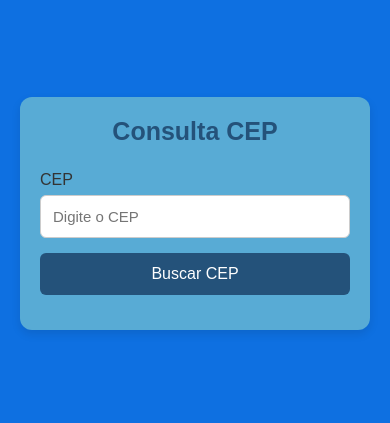
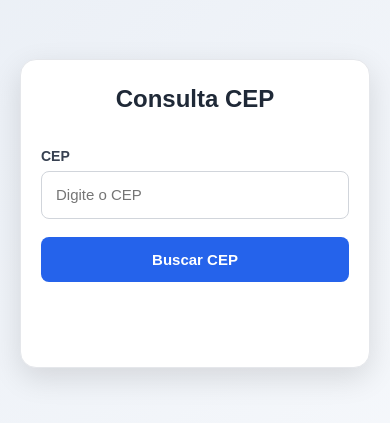
Before and after one commit to isabellesantana-debug/Consulta-cep, a plain HTML site: page index.html in a window 390 px wide. Shown: the part 209-632 px from the top of the page. Drawn offline with Linux system fonts and the light colour scheme.

Commit message:
modified:   style.css

```diff
--- a/style.css
+++ b/style.css
@@ -1,95 +1,463 @@
+/* ---------------------------------
+   CONFIGURAÇÃO GERAL
+--------------------------------- */
 
 * {
+
+    box-sizing: border-box;
+
     margin: 0;
+
     padding: 0;
-    box-sizing: border-box;
+
 }
 
+
+
+/* ---------------------------------
+   CORPO DA PÁGINA
+--------------------------------- */
+
 body {
-    font-family: Arial, sans-serif;
-    background-color: #0e70e1;
+
+    font-family: Arial, Helvetica, sans-serif;
+
+
+    background: linear-gradient(
+        135deg,
+        #e9eef5,
+        #f7f9fc
+    );
+
+
+    display: flex;
+
+    justify-content: center;
+
+    align-items: center;
+
+
     min-height: 100vh;
-    display: flex;
-    justify-content: center;
-    align-items: center;
+
+
     padding: 20px;
+
 }
 
+
+
+/* ---------------------------------
+   CONTAINER PRINCIPAL
+--------------------------------- */
+
 .container {
-    background-color: rgb(88, 171, 213);
+
+    background-color: #ffffff;
+
+
     width: 100%;
-    max-width: 500px;
-    padding: 30px;
-    border-radius: 12px;
-    box-shadow: 0 4px 10px rgba(0, 0, 0, 0.1);
+
+    max-width: 600px;
+
+
+    padding: 40px;
+
+
+    border-radius: 16px;
+
+
+    box-shadow:
+        0 10px 30px rgba(0, 0, 0, 0.12);
+
+
+    border: 1px solid #e5e7eb;
+
 }
 
+
+
+/* ---------------------------------
+   TÍTULO
+--------------------------------- */
+
 h1 {
+
     text-align: center;
-    color: #24527a;
-    margin-bottom: 25px;
+
+
+    color: #1f2937;
+
+
+    font-size: 30px;
+
+
+    margin-bottom: 35px;
+
 }
 
-h2 {
-    color: #24527a;
-    margin-top: 25px;
-    margin-bottom: 15px;
-    font-size: 20px;
+
+
+/* ---------------------------------
+   GRUPO DE CADA CAMPO
+--------------------------------- */
+
+.campo {
+
+    margin-bottom: 18px;
+
 }
 
+
+
+/* ---------------------------------
+   LABEL DOS CAMPOS
+--------------------------------- */
+
 label {
+
     display: block;
-    margin-bottom: 6px;
-    color: #333;
+
+
+    margin-bottom: 7px;
+
+
+    font-weight: bold;
+
+
+    color: #374151;
+
+
+    font-size: 14px;
+
 }
 
+
+
+/* ---------------------------------
+   CAMPOS DE TEXTO
+--------------------------------- */
+
 input {
+
     width: 100%;
-    padding: 12px;
-    margin-bottom: 15px;
-    border: 1px solid #ccc;
-    border-radius: 6px;
-    font-size: 15px;
+
+
+    min-height: 48px;
+
+
+    padding: 12px 14px;
+
+
+    border: 1px solid #d1d5db;
+
+
+    border-radius: 8px;
+
+
+    font-size: 16px;
+
+
+    background-color: #ffffff;
+
+
+    color: #111827;
+
+
+    outline: none;
+
+
+    transition: 0.3s;
+
 }
 
+
+
+/* ---------------------------------
+   EFEITO QUANDO O CAMPO É CLICADO
+--------------------------------- */
+
 input:focus {
-    outline: none;
-    border-color: #24527a;
+
+    border-color: #2563eb;
+
+
+    box-shadow:
+        0 0 0 3px rgba(37, 99, 235, 0.15);
+
 }
 
-button {
-    width: 100%;
-    padding: 12px;
-    background-color: #24527a;
-    color: white;
-    border: none;
-    border-radius: 6px;
-    font-size: 16px;
-    cursor: pointer;
-    transition: 0.3s;
+
+
+/* ---------------------------------
+   CAMPOS SOMENTE LEITURA
+--------------------------------- */
+
+input[readonly] {
+
+    background-color: #f3f4f6;
+
+
+    color: #374151;
+
+
+    cursor: default;
+
 }
 
-button:hover {
-    background-color: #163750;
+
+
+/* ---------------------------------
+   BOTÃO
+--------------------------------- */
+
+button {
+
+    width: 100%;
+
+
+    padding: 14px;
+
+
+    border: none;
+
+
+    border-radius: 8px;
+
+
+    background-color: #2563eb;
+
+
+    color: white;
+
+
+    font-size: 16px;
+
+
+    font-weight: bold;
+
+
+    cursor: pointer;
+
+
+    margin-bottom: 20px;
+
+
+    transition: 0.3s;
+
 }
 
-.resultados input {
-    background-color: #f1f3f5;
+
+
+/* ---------------------------------
+   EFEITO AO PASSAR O MOUSE
+--------------------------------- */
+
+button:hover {
+
+    background-color: #1d4ed8;
+
+
+    transform: translateY(-1px);
+
+
+    box-shadow:
+        0 5px 12px rgba(37, 99, 235, 0.25);
+
 }
 
-#mensagem {
-    margin-top: 15px;
-    text-align: center;
-    color: #24527a;
+
+
+/* ---------------------------------
+   EFEITO AO CLICAR NO BOTÃO
+--------------------------------- */
+
+button:active {
+
+    transform: translateY(0);
+
 }
 
-/* Ajuste para celulares */
-@media (max-width: 480px) {
+
+
+/* ---------------------------------
+   ÁREA DAS MENSAGENS
+--------------------------------- */
+
+#mensagem {
+
+    text-align: center;
+
+
+    margin-bottom: 20px;
+
+
+    min-height: 20px;
+
+
+    font-weight: bold;
+
+
+    font-size: 14px;
+
+}
+
+
+
+/* ---------------------------------
+   MENSAGEM DE ERRO
+--------------------------------- */
+
+.erro {
+
+    color: #dc2626;
+
+
+    background-color: #fee2e2;
+
+
+    border: 1px solid #fecaca;
+
+
+    padding: 10px;
+
+
+    border-radius: 7px;
+
+}
+
+
+
+/* ---------------------------------
+   MENSAGEM DE SUCESSO
+--------------------------------- */
+
+.sucesso {
+
+    color: #15803d;
+
+
+    background-color: #dcfce7;
+
+
+    border: 1px solid #bbf7d0;
+
+
+    padding: 10px;
+
+
+    border-radius: 7px;
+
+}
+
+
+
+/* ---------------------------------
+   ÁREA DOS RESULTADOS
+--------------------------------- */
+
+.resultados {
+
+    display: grid;
+
+
+    grid-template-columns: 1fr 1fr;
+
+
+    gap: 18px;
+
+}
+
+
+
+/* ---------------------------------
+   LOGRADOURO OCUPANDO TODA A LINHA
+--------------------------------- */
+
+.campo-logradouro {
+
+    grid-column: 1 / -1;
+
+}
+
+
+
+/* ---------------------------------
+   CAMPOS DENTRO DOS RESULTADOS
+--------------------------------- */
+
+.resultados .campo {
+
+    margin-bottom: 0;
+
+}
+
+
+
+/* ---------------------------------
+   CAMPOS DE RESULTADO MAIORES
+--------------------------------- */
+
+.resultados input {
+
+    min-height: 52px;
+
+
+    font-size: 16px;
+
+
+    padding: 14px;
+
+}
+
+
+
+/* ---------------------------------
+   RESPONSIVIDADE PARA CELULAR
+--------------------------------- */
+
+@media (max-width: 600px) {
+
+
     .container {
-        padding: 20px;
+
+        padding: 25px 20px;
+
     }
 
+
     h1 {
-        font-size: 25px;
+
+        font-size: 24px;
+
     }
+
+
+    input {
+
+        font-size: 15px;
+
+    }
+
+
+    button {
+
+        font-size: 15px;
+
+    }
+
+
+    .resultados {
+
+        grid-template-columns: 1fr;
+
+    }
+
+
+    .campo-logradouro {
+
+        grid-column: auto;
+
+    }
+
+
 }
```
